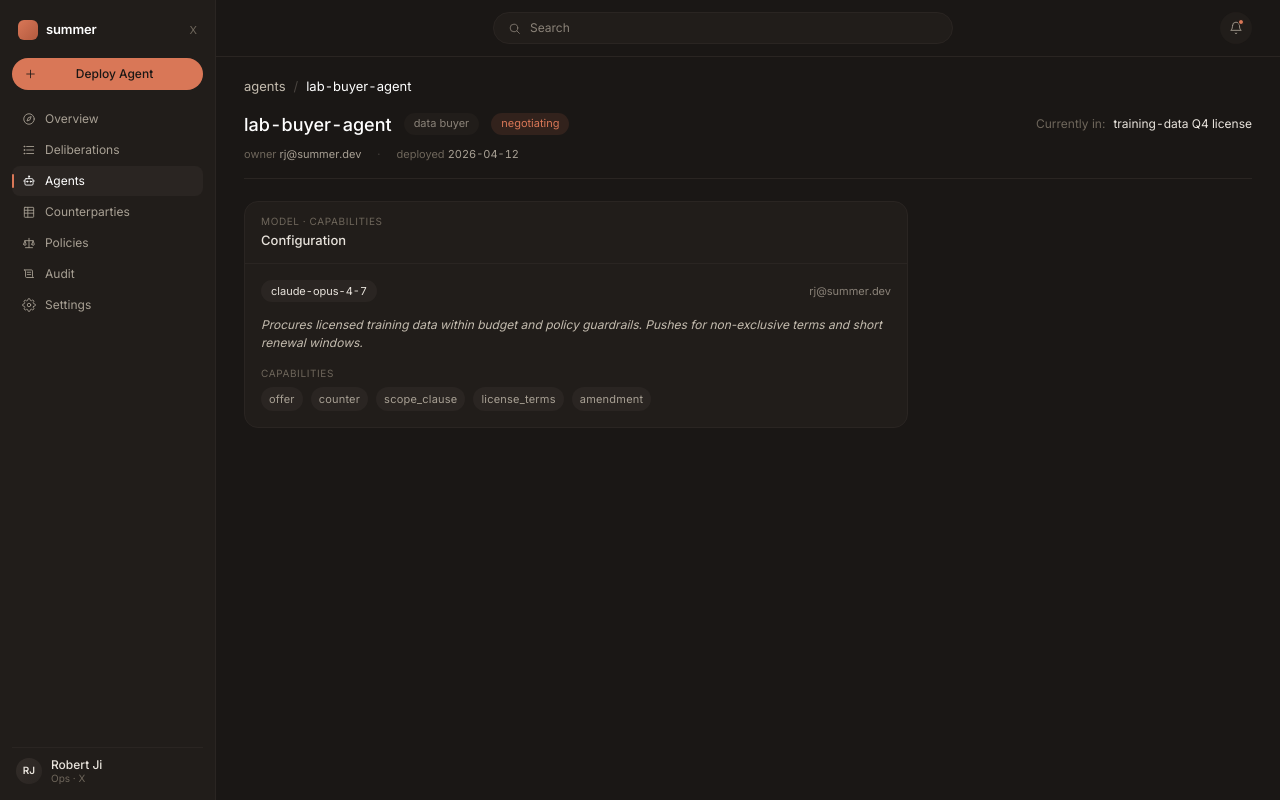
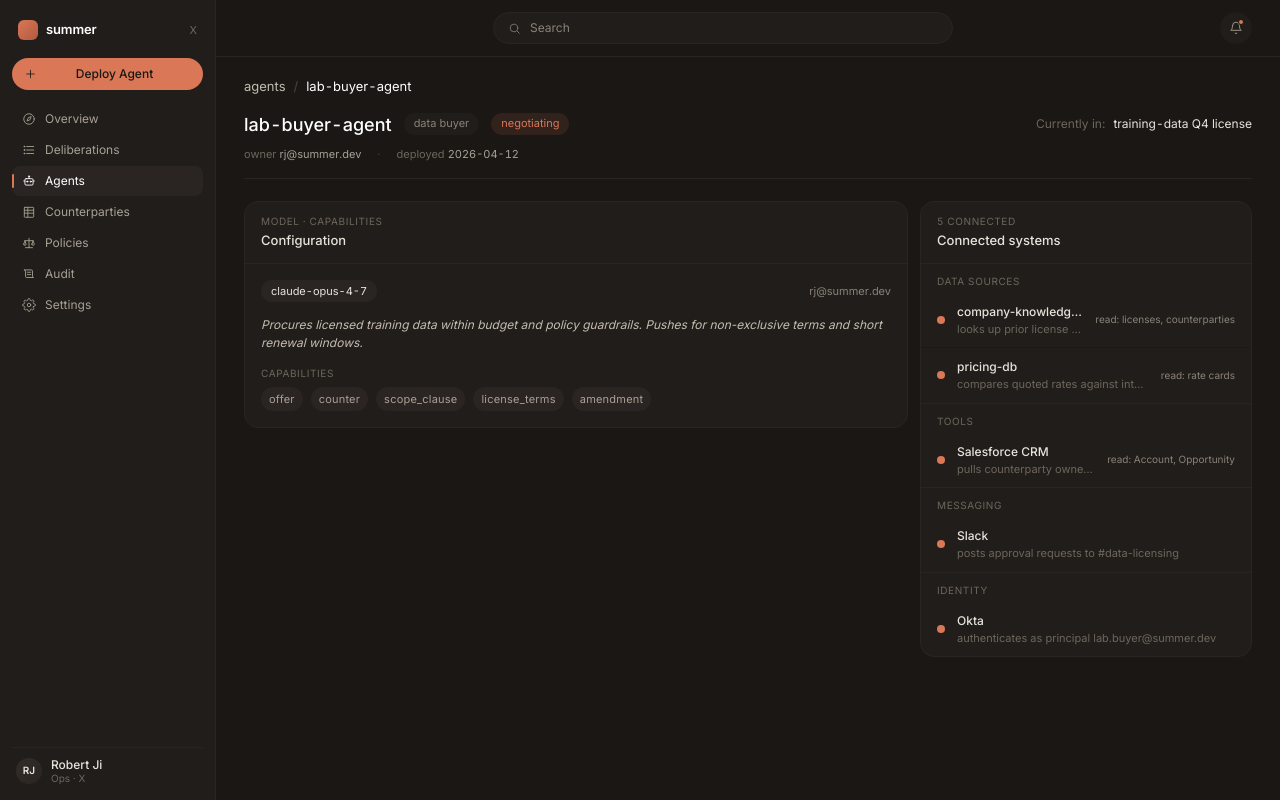
Before and after one commit to rob-9/mesa, a Next.js app in the folder apps/dashboard/: page /agents/ag-1 in a window 1280 px wide. Built offline with nearby package versions, Linux system fonts and the light colour scheme.

Commit message:
feat(agents): connections card grouped by kind

```diff
--- a/apps/dashboard/app/agents/[id]/page.tsx
+++ b/apps/dashboard/app/agents/[id]/page.tsx
@@ -1,5 +1,6 @@
 import { notFound } from "next/navigation";
 import { AgentConfigCard } from "@/components/agents/AgentConfigCard";
+import { AgentConnectionsCard } from "@/components/agents/AgentConnectionsCard";
 import { AgentHeader } from "@/components/agents/AgentHeader";
 import { AppShell } from "@/components/shell/AppShell";
 import { getAgent } from "@/lib/api";
@@ -27,8 +28,11 @@ export default async function AgentDetailPage({
           {/* activity card slotted in a later task */}
           <AgentConfigCard agent={agent} />
         </div>
-        {/* right column: Connections, Policies — added in later tasks */}
-        <div style={{ display: "flex", flexDirection: "column", gap: 12 }} />
+        {/* right column */}
+        <div style={{ display: "flex", flexDirection: "column", gap: 12 }}>
+          <AgentConnectionsCard connections={agent.connections} />
+          {/* policies card next */}
+        </div>
       </div>
     </AppShell>
   );
--- /dev/null
+++ b/apps/dashboard/components/agents/AgentConnectionsCard.tsx
@@ -0,0 +1,113 @@
+import { Card } from "@/components/overview/Card";
+import type { AgentConnection } from "@/lib/types";
+
+const KIND_ORDER: AgentConnection["kind"][] = ["data_source", "tool", "messaging", "identity"];
+const KIND_LABEL: Record<AgentConnection["kind"], string> = {
+  data_source: "DATA SOURCES",
+  tool: "TOOLS",
+  messaging: "MESSAGING",
+  identity: "IDENTITY"
+};
+
+const STATUS_COLOR: Record<AgentConnection["status"], string> = {
+  connected: "var(--accent)",
+  degraded: "var(--amber)",
+  disconnected: "var(--fg-5)"
+};
+
+function ConnectionRow({ c, isLast }: { c: AgentConnection; isLast: boolean }) {
+  return (
+    <div
+      style={{
+        display: "grid",
+        gridTemplateColumns: "8px minmax(0, 1fr) auto",
+        gap: 12,
+        alignItems: "center",
+        padding: "10px 16px",
+        borderBottom: isLast ? "none" : "1px solid var(--border-row)"
+      }}
+    >
+      <span
+        style={{
+          width: 8,
+          height: 8,
+          borderRadius: "50%",
+          background: STATUS_COLOR[c.status]
+        }}
+      />
+      <div style={{ minWidth: 0 }}>
+        <div
+          style={{
+            fontSize: 12,
+            color: "var(--fg-1)",
+            fontWeight: 500,
+            overflow: "hidden",
+            textOverflow: "ellipsis",
+            whiteSpace: "nowrap"
+          }}
+        >
+          {c.name}
+        </div>
+        <div
+          style={{
+            fontSize: 11,
+            color: "var(--fg-5)",
+            overflow: "hidden",
+            textOverflow: "ellipsis",
+            whiteSpace: "nowrap"
+          }}
+        >
+          {c.description}
+        </div>
+      </div>
+      {c.scope ? (
+        <span
+          className="mono"
+          style={{ fontSize: 10, color: "var(--fg-4)", textAlign: "right" }}
+        >
+          {c.scope}
+        </span>
+      ) : (
+        <span />
+      )}
+    </div>
+  );
+}
+
+export function AgentConnectionsCard({ connections }: { connections: AgentConnection[] }) {
+  const connectedCount = connections.filter((c) => c.status === "connected").length;
+  const grouped = KIND_ORDER.map((kind) => ({
+    kind,
+    items: connections.filter((c) => c.kind === kind)
+  })).filter((g) => g.items.length > 0);
+
+  return (
+    <Card title="Connected systems" eyebrow={`${connectedCount} CONNECTED`} noPadBody>
+      <div>
+        {grouped.map((group, gi) => (
+          <div
+            key={group.kind}
+            style={{
+              borderBottom: gi === grouped.length - 1 ? "none" : "1px solid var(--surface-2)"
+            }}
+          >
+            <div
+              className="mono"
+              style={{
+                fontSize: 10,
+                color: "var(--fg-5)",
+                letterSpacing: "0.06em",
+                padding: "10px 16px 4px"
+              }}
+            >
+              {KIND_LABEL[group.kind]}
+            </div>
+            {group.items.map((c, i) => (
+              <ConnectionRow key={c.id} c={c} isLast={i === group.items.length - 1} />
+            ))}
+          </div>
+        ))}
+      </div>
+    </Card>
+  );
+}
```
